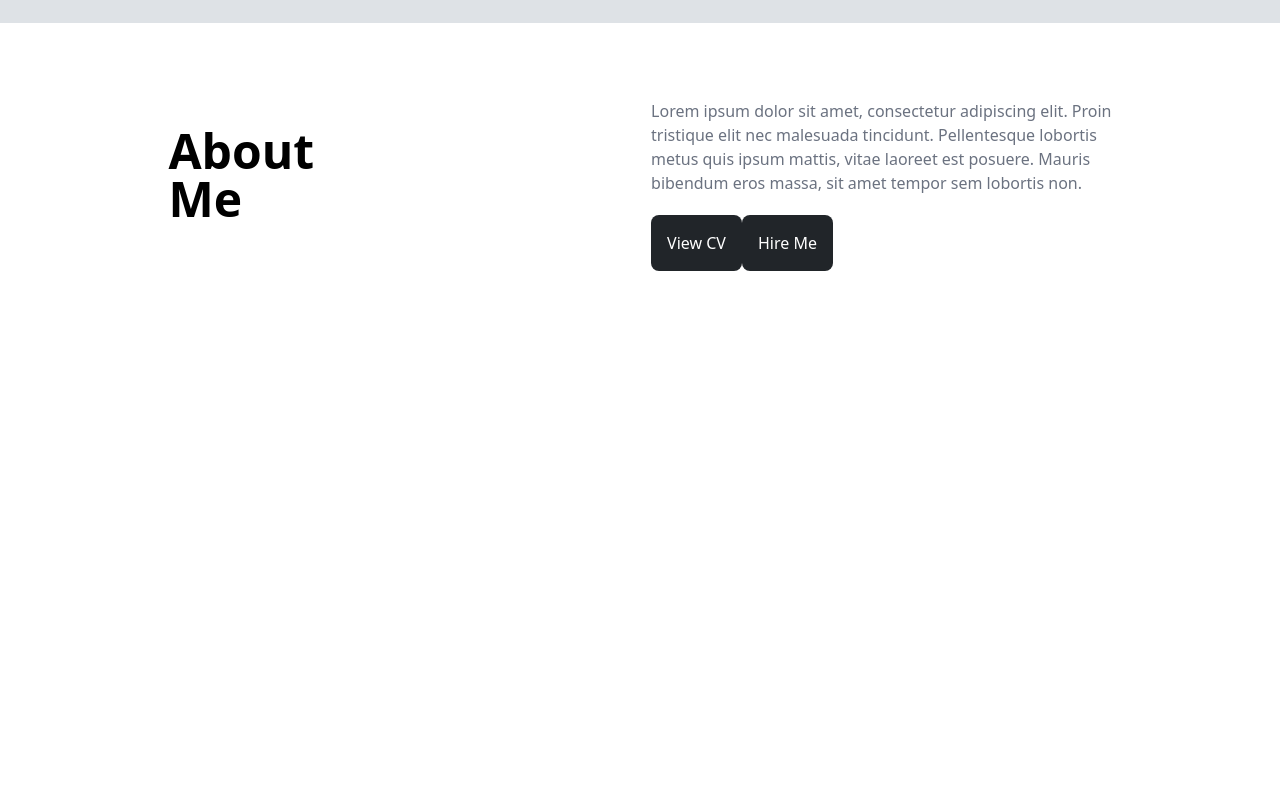
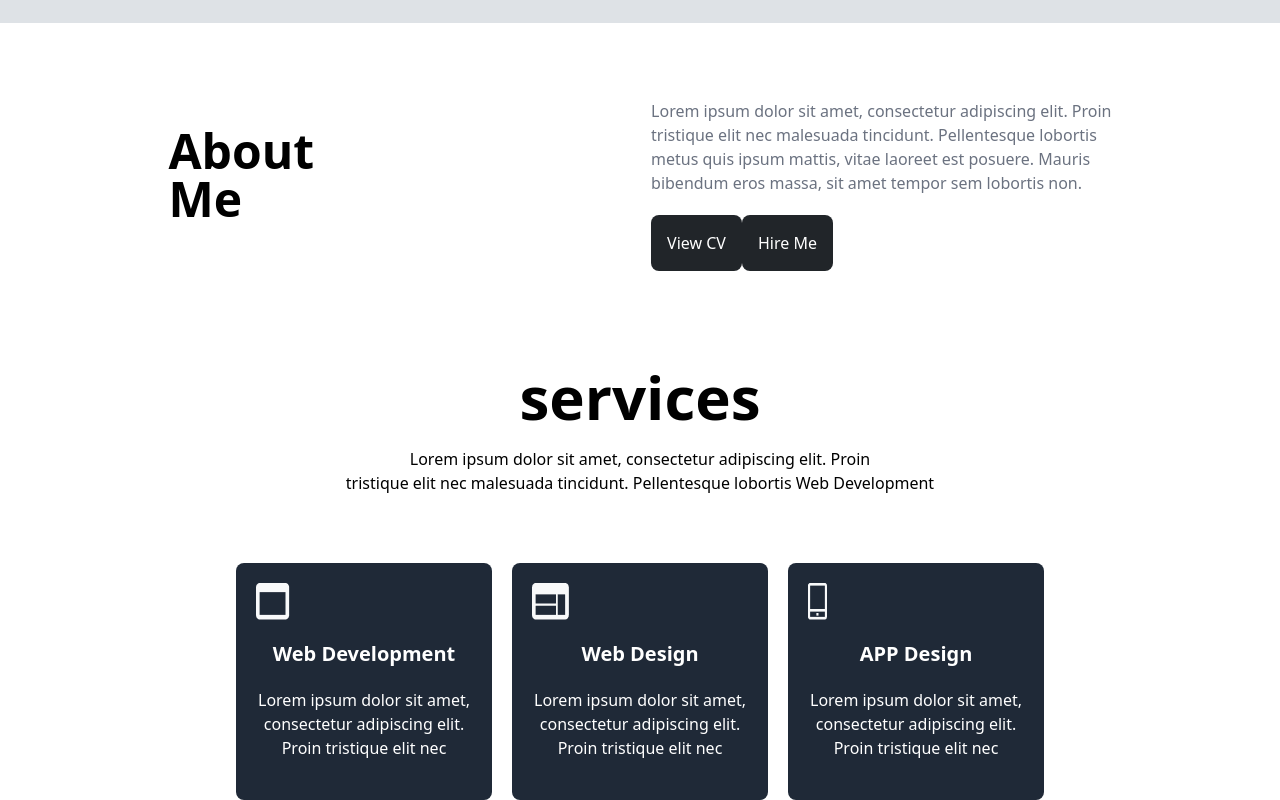
Before and after one commit to wedadosama/R-With-React, a React (Create React App) app: page / in a window 1280 px wide. Shown: the part 697-1497 px from the top of the page. Before the commit the page ends 968 px from the top, so only its background shows below. Built offline with nearby package versions, Linux system fonts and the light colour scheme.

Commit message:
Add:Section Services

```diff
--- a/src/App.js
+++ b/src/App.js
@@ -1,13 +1,15 @@
 import About from "./components/About";
 import Hero from "./components/Hero";
 import Header from "./components/layouts/Header";
+import Services from "./components/Services";
 
 function App() {
   return (
     <>
       <Header />
       <Hero />
-      <About/>
+      <About />
+      <Services />
     </>
   );
 }
--- /dev/null
+++ b/src/components/Services.jsx
@@ -0,0 +1,35 @@
+function Services() {
+  return (
+    <>
+      <section id="services" className="text-center mt-24">
+        <div className="container">
+          <div className="service">
+            <h2 className="mb-5 text-6xl font-bold">services</h2>
+            <p className="col my-5 leading-6">
+              Lorem ipsum dolor sit amet, consectetur adipiscing elit. Proin <br />
+              tristique elit nec malesuada tincidunt. Pellentesque lobortis Web Development
+            </p>
+          </div>
+          <div className="cards cards flex flex-wrap justify-center items-center gap-5">
+            <div className="card card w-64 p-5 mt-12 rounded-lg text-white bg-gray-800">
+              <img src="icons/web-development.webp" alt="development" className="mb-5" />
+              <h2 className="mb-5 text-xl font-bold">Web Development</h2>
+              <p className="my-5 leading-6">Lorem ipsum dolor sit amet, consectetur adipiscing elit. Proin tristique elit nec</p>
+            </div>
+            <div className="card card w-64 p-5 mt-12 rounded-lg text-white bg-gray-800">
+              <img src="icons/web-design.webp" alt="desgin"className="mb-5" />
+              <h2 className="mb-5 text-xl font-bold">Web Design</h2>
+              <p className="my-5 leading-6">Lorem ipsum dolor sit amet, consectetur adipiscing elit. Proin tristique elit nec</p>
+            </div>
+            <div className="card card w-64 p-5 mt-12 rounded-lg text-white bg-gray-800">
+              <img src="icons/mobile.webp" alt="mobile" className="mb-5" />
+              <h2 className="mb-5 text-xl font-bold">APP Design</h2>
+              <p className="my-5 leading-6">Lorem ipsum dolor sit amet, consectetur adipiscing elit. Proin tristique elit nec</p>
+            </div>
+          </div>
+        </div>
+      </section>
+    </>
+  );
+}
+export default Services;
```
